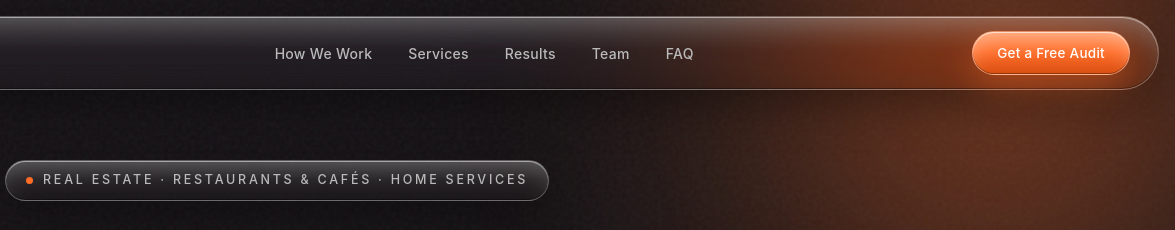
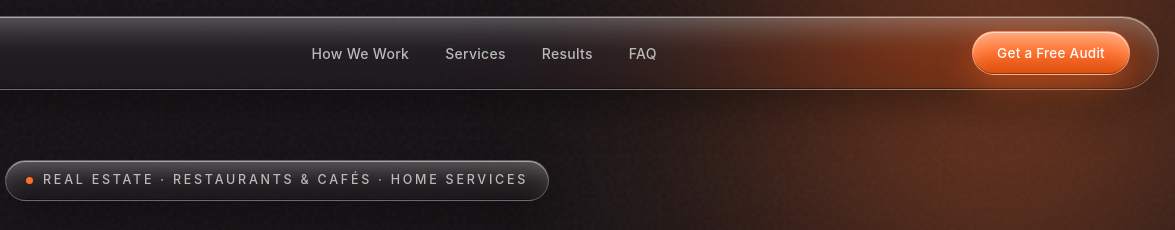
Before and after one commit to zyloxhelp/per4mancex, a plain HTML site: page index.html in a window 1280 px wide. Shown: the top 230 px of the page, 105-1280 px from the left. Drawn offline with Linux system fonts and the light colour scheme; a web font is replaced by a local one.

Commit message:
Remove 'Team' link from navigation menu

```diff
--- a/index.html
+++ b/index.html
@@ -661,8 +661,7 @@ a:focus-visible,button:focus-visible,summary:focus-visible{outline:2px solid var
       <li><a href="#loop">How We Work</a></li>
       <li><a href="#ecosystem">Services</a></li>
       <li><a href="#work">Results</a></li>
-      <li><a href="team.html">Team</a></li>
-      <li><a href="#faq">FAQ</a></li>
+        <li><a href="#faq">FAQ</a></li>
     </ul>
     <a href="#contact" class="btn btn-primary">Get a Free Audit</a>
     <button class="burger" id="burger" aria-label="Open menu" aria-expanded="false">
@@ -674,8 +673,7 @@ a:focus-visible,button:focus-visible,summary:focus-visible{outline:2px solid var
   <a href="#loop">How We Work</a>
   <a href="#ecosystem">Services</a>
   <a href="#work">Results</a>
-  <a href="team.html">Team</a>
-  <a href="#faq">FAQ</a>
+    <a href="#faq">FAQ</a>
   <a href="#contact" style="color:var(--orange)">Get a Free Audit →</a>
 </div>
 
```
